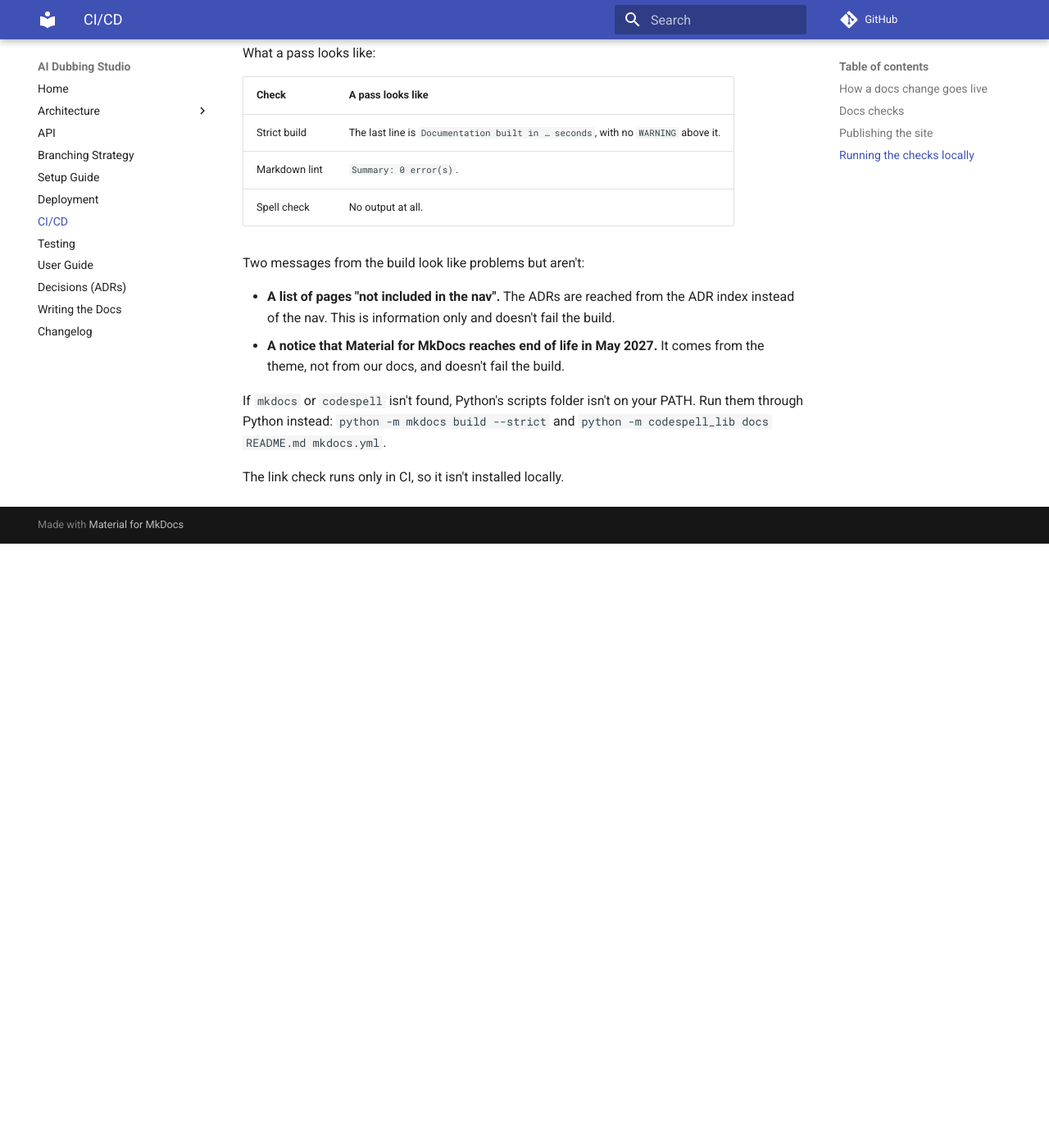
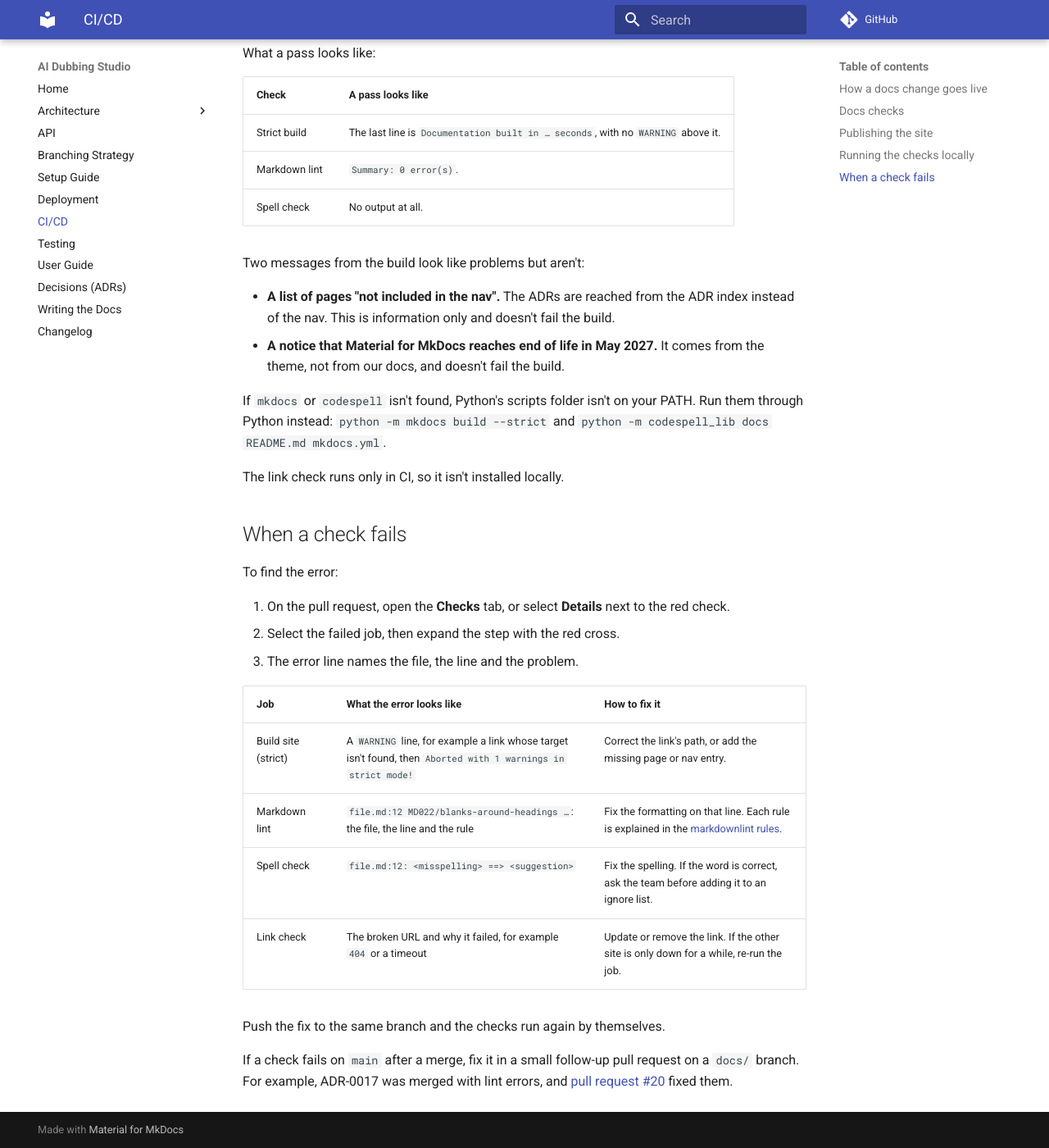
Before and after one commit to WH1TE-SHAD0W/ai-dubbing-studio, an MkDocs documentation site: the page built from docs/ci-cd.md, in a window 1280 px wide and 1400 px high, scrolled down 2739 px. Shown: the whole window at 82% size. Built offline with MkDocs 1.6.1 and Material for MkDocs 9.7.7, drawn with Linux system fonts in a browser that asks for light colours; comment, search, counter and statistics services are not loaded; before the commit the page ends 3402 px from its top, so only the background shows below that.

Commit message:
docs: add fixing failed checks to the CI/CD page (YGP-77)
Co-Authored-By: Claude Opus 5.5 <noreply@anthropic.com>

```diff
--- a/docs/ci-cd.md
+++ b/docs/ci-cd.md
@@ -119,3 +119,26 @@ PATH. Run them through Python instead: `python -m mkdocs build --strict` and
 `python -m codespell_lib docs README.md mkdocs.yml`.
 
 The link check runs only in CI, so it isn't installed locally.
+
+## When a check fails
+
+To find the error:
+
+1. On the pull request, open the **Checks** tab, or select **Details** next
+   to the red check.
+2. Select the failed job, then expand the step with the red cross.
+3. The error line names the file, the line and the problem.
+
+| Job | What the error looks like | How to fix it |
+|---|---|---|
+| Build site (strict) | A `WARNING` line, for example a link whose target isn't found, then `Aborted with 1 warnings in strict mode!` | Correct the link's path, or add the missing page or nav entry. |
+| Markdown lint | `file.md:12 MD022/blanks-around-headings …`: the file, the line and the rule | Fix the formatting on that line. Each rule is explained in the [markdownlint rules](https://github.com/DavidAnson/markdownlint/blob/main/doc/Rules.md). |
+| Spell check | `file.md:12: <misspelling> ==> <suggestion>` | Fix the spelling. If the word is correct, ask the team before adding it to an ignore list. |
+| Link check | The broken URL and why it failed, for example `404` or a timeout | Update or remove the link. If the other site is only down for a while, re-run the job. |
+
+Push the fix to the same branch and the checks run again by themselves.
+
+If a check fails on `main` after a merge, fix it in a small follow-up pull
+request on a `docs/` branch. For example, ADR-0017 was merged with lint errors,
+and [pull request #20](https://github.com/WH1TE-SHAD0W/ai-dubbing-studio/pull/20)
+fixed them.
```
